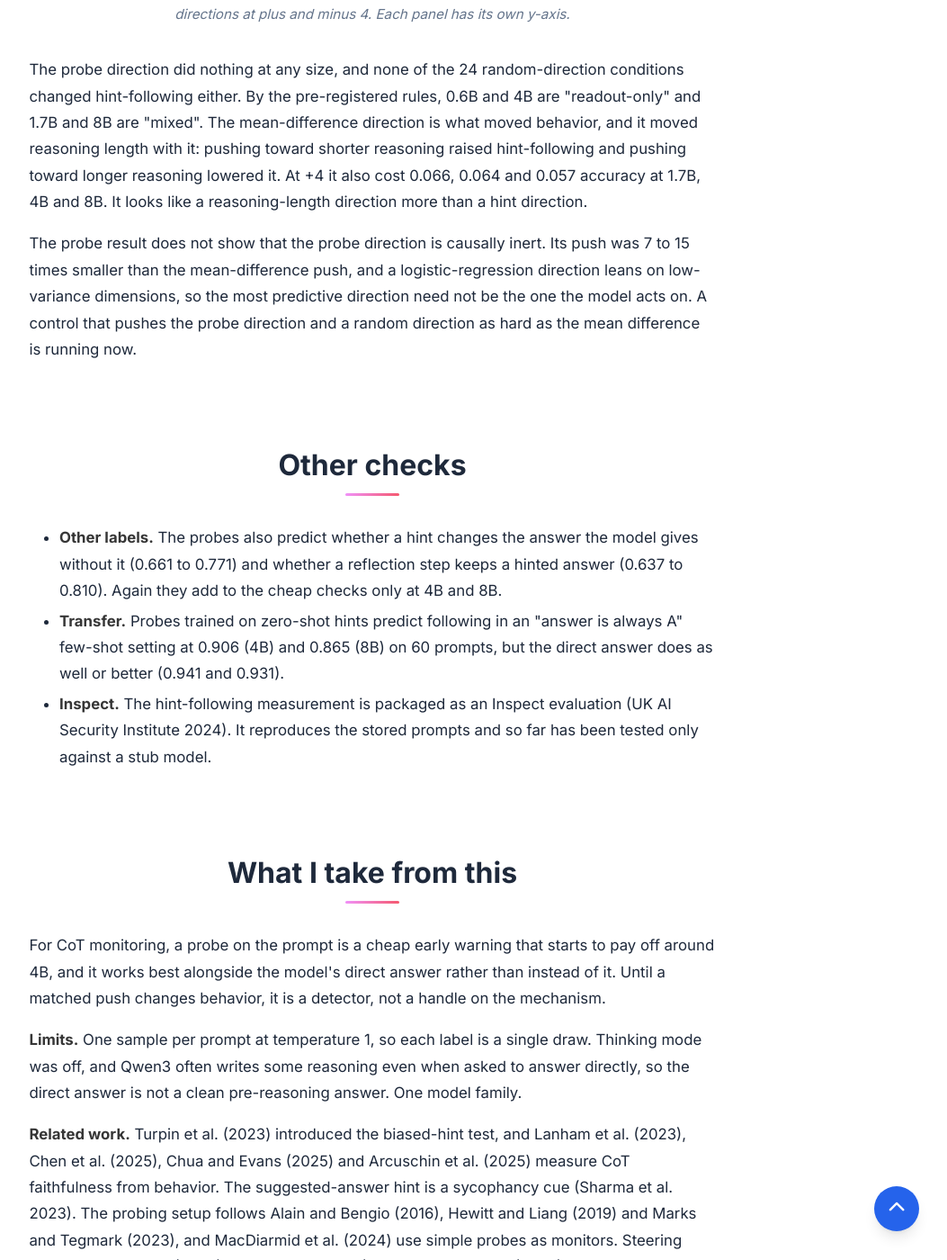
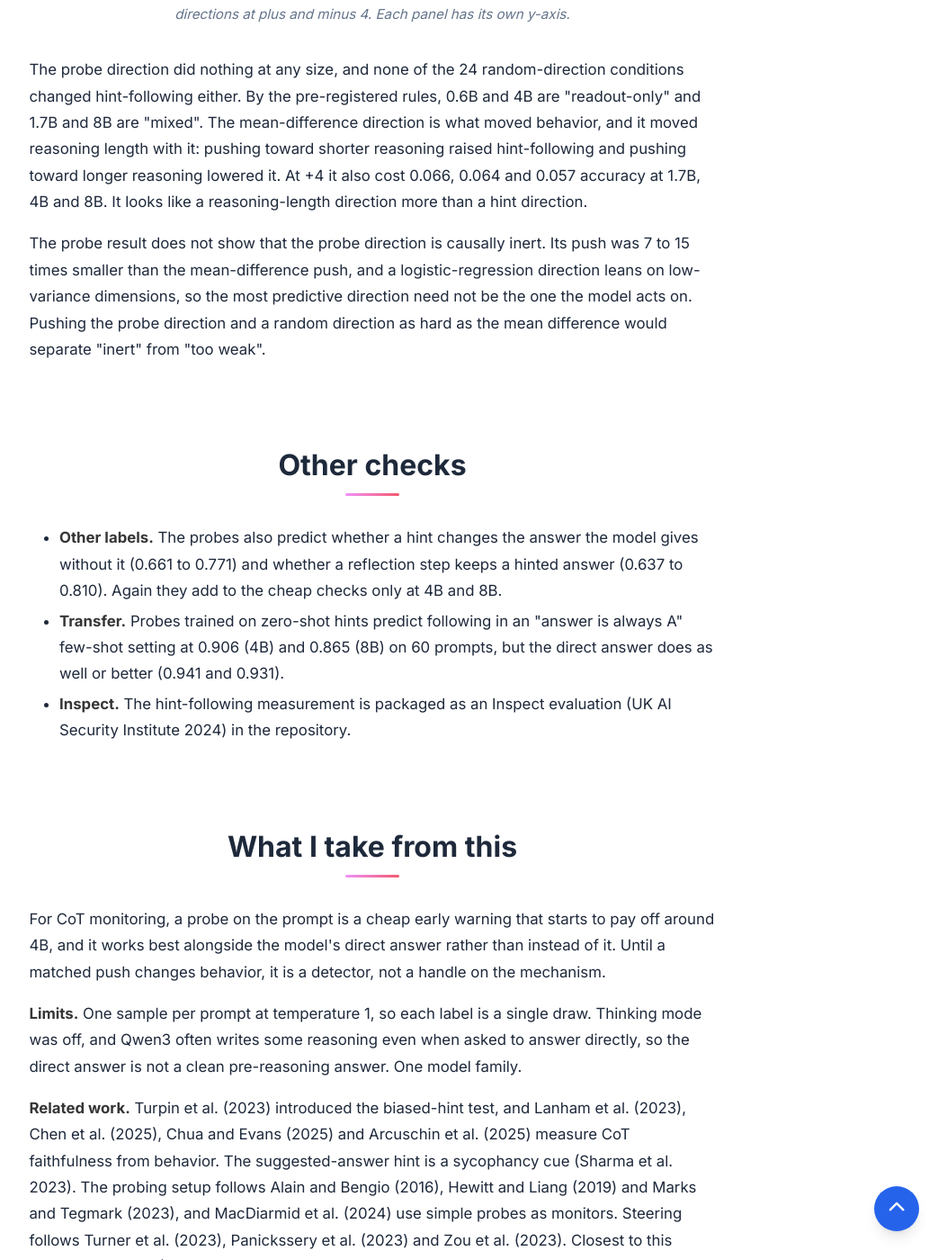
Before and after one commit to rahulk98/rahulk98.github.io, a Jekyll site: the page cot-hint-probes/index.html, which Jekyll copies as it is, in a window 1280 px wide and 1400 px high, scrolled down 6697 px. Shown: the whole window at 90% size, without its empty margins (226-1279 px from the left). Built offline with Jekyll 4.4.1, drawn with Linux system fonts in a browser that asks for light colours; some of the changed text lies outside the part shown.

Commit message:
cot-hint-probes: drop in-progress wording, synced to POST.md

```diff
--- a/cot-hint-probes/index.html
+++ b/cot-hint-probes/index.html
@@ -219,7 +219,7 @@
               <figcaption>Figure 2. Hint-follow rate against steering strength for the probe direction (with 95% intervals), the range of the three random directions, and the mean-difference and unhinted-probe directions at plus and minus 4. Each panel has its own y-axis.</figcaption>
             </figure>
             <p>The probe direction did nothing at any size, and none of the 24 random-direction conditions changed hint-following either. By the pre-registered rules, 0.6B and 4B are "readout-only" and 1.7B and 8B are "mixed". The mean-difference direction is what moved behavior, and it moved reasoning length with it: pushing toward shorter reasoning raised hint-following and pushing toward longer reasoning lowered it. At +4 it also cost 0.066, 0.064 and 0.057 accuracy at 1.7B, 4B and 8B. It looks like a reasoning-length direction more than a hint direction.</p>
-            <p>The probe result does not show that the probe direction is causally inert. Its push was 7 to 15 times smaller than the mean-difference push, and a logistic-regression direction leans on low-variance dimensions, so the most predictive direction need not be the one the model acts on. A control that pushes the probe direction and a random direction as hard as the mean difference is running now.</p>
+            <p>The probe result does not show that the probe direction is causally inert. Its push was 7 to 15 times smaller than the mean-difference push, and a logistic-regression direction leans on low-variance dimensions, so the most predictive direction need not be the one the model acts on. Pushing the probe direction and a random direction as hard as the mean difference would separate "inert" from "too weak".</p>
           </div>
         </div>
       </div>
@@ -235,7 +235,7 @@
             <ul>
               <li><strong>Other labels.</strong> The probes also predict whether a hint changes the answer the model gives without it (0.661 to 0.771) and whether a reflection step keeps a hinted answer (0.637 to 0.810). Again they add to the cheap checks only at 4B and 8B.</li>
               <li><strong>Transfer.</strong> Probes trained on zero-shot hints predict following in an "answer is always A" few-shot setting at 0.906 (4B) and 0.865 (8B) on 60 prompts, but the direct answer does as well or better (0.941 and 0.931).</li>
-              <li><strong>Inspect.</strong> The hint-following measurement is packaged as an Inspect evaluation (UK AI Security Institute 2024). It reproduces the stored prompts and so far has been tested only against a stub model.</li>
+              <li><strong>Inspect.</strong> The hint-following measurement is packaged as an Inspect evaluation (UK AI Security Institute 2024) in the repository.</li>
             </ul>
           </div>
         </div>
@@ -252,7 +252,7 @@
             <p>For CoT monitoring, a probe on the prompt is a cheap early warning that starts to pay off around 4B, and it works best alongside the model's direct answer rather than instead of it. Until a matched push changes behavior, it is a detector, not a handle on the mechanism.</p>
             <p><strong>Limits.</strong> One sample per prompt at temperature 1, so each label is a single draw. Thinking mode was off, and Qwen3 often writes some reasoning even when asked to answer directly, so the direct answer is not a clean pre-reasoning answer. One model family.</p>
             <p><strong>Related work.</strong> Turpin et al. (2023) introduced the biased-hint test, and Lanham et al. (2023), Chen et al. (2025), Chua and Evans (2025) and Arcuschin et al. (2025) measure CoT faithfulness from behavior. The suggested-answer hint is a sycophancy cue (Sharma et al. 2023). The probing setup follows Alain and Bengio (2016), Hewitt and Liang (2019) and Marks and Tegmark (2023), and MacDiarmid et al. (2024) use simple probes as monitors. Steering follows Turner et al. (2023), Panickssery et al. (2023) and Zou et al. (2023). Closest to this project, Cox et al. (2026) decode a model's answer from activations just before its CoT and often flip it by steering along the probe direction. Gupta et al. (2026) find cue-induced biases as steerable linear directions, and Nguyen et al. (2026) find that CoT-faithfulness steering vectors generalize reliably only for the largest model they test. The push-size difference above is one candidate reason why my probe steering did nothing where theirs worked.</p>
-            <p><strong>Next steps.</strong> The matched-strength control finishes overnight and this post will be updated with it. After that: several samples per prompt, thinking mode on, a probe for the pre-CoT answer itself, and a public release of the labels and activations.</p>
+            <p><strong>Next steps.</strong> The strength-matched steering control above, several samples per prompt, thinking mode on, a probe for the pre-CoT answer itself, and a public release of the labels and activations.</p>
           </div>
         </div>
       </div>
```
